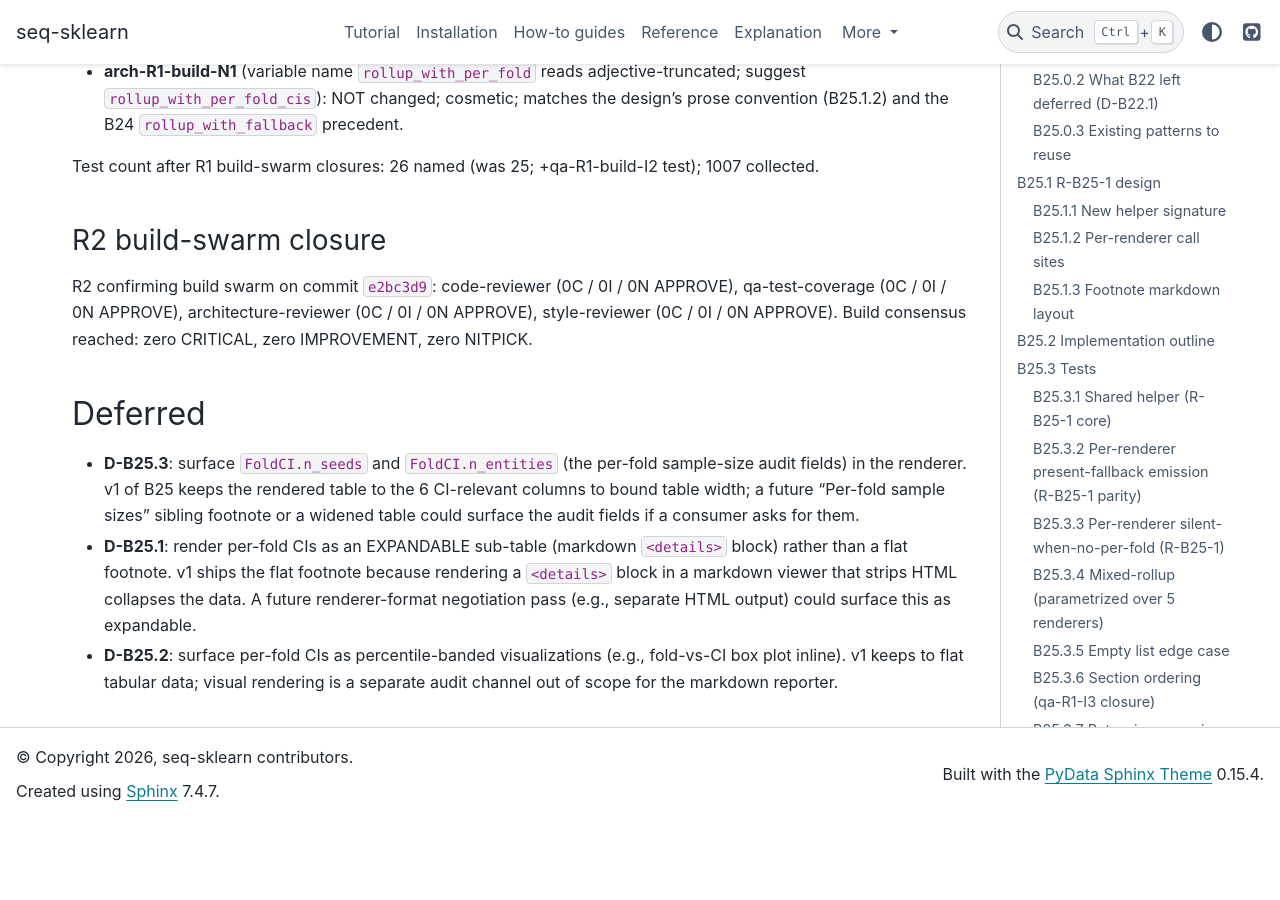
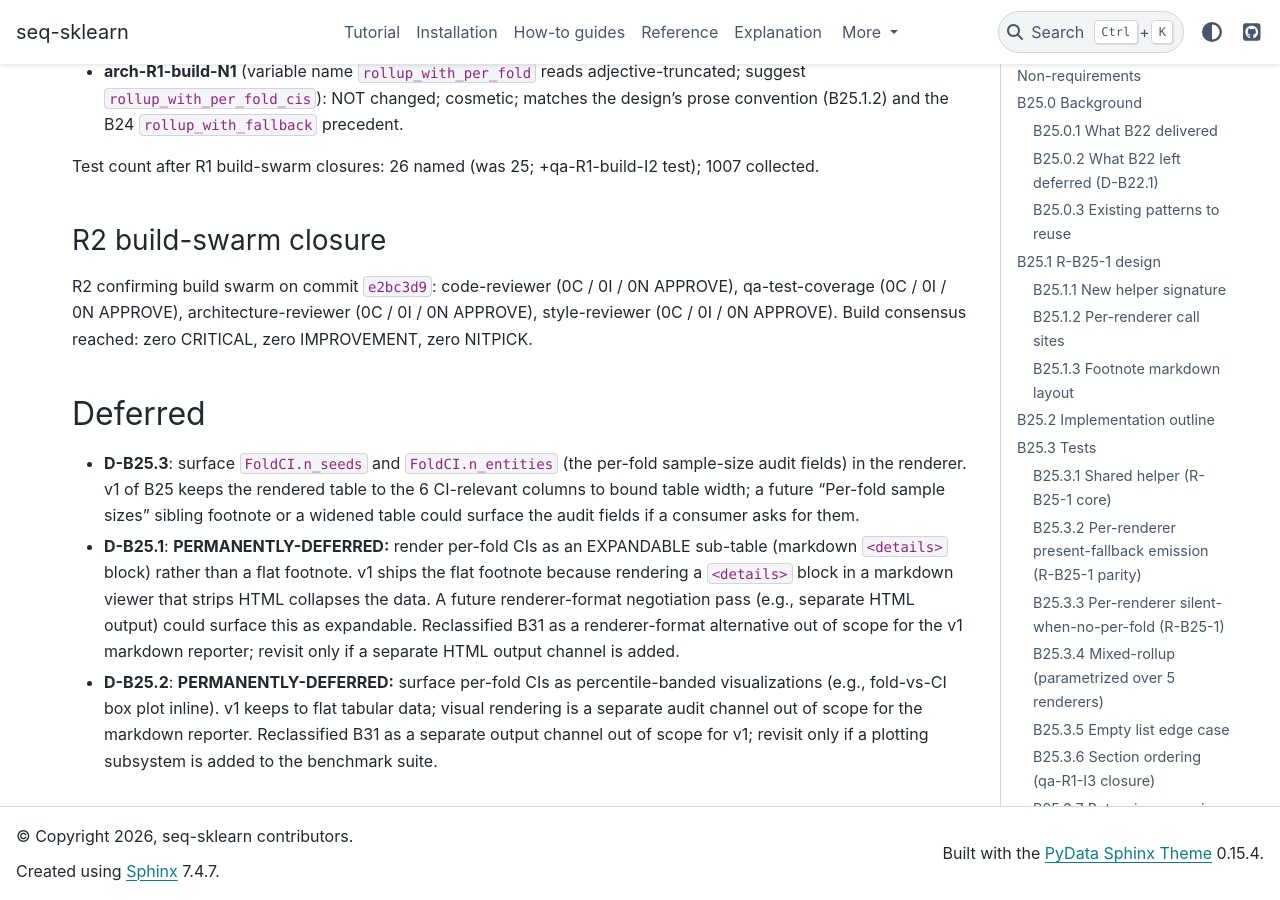
Before and after one commit to switch527/seq-sklearn, a Sphinx documentation site: the page built from docs/benchmark_suite_design_b25_delta.md, in a window 1280 px wide and 900 px high, scrolled down 10360 px. Built offline with Sphinx 7.4.7 and the PyData theme 0.15.4, drawn with Linux system fonts in a browser that asks for light colours; pages that are not in the unit, such as notebooks, are missing from menus; before the commit the page ends 11181 px from its top, so only the background shows below that.

Commit message:
docs(B31): permanent-defer sweep (D-B25.1 + D-B25.2 + D-B29.1 + D-B30.1)
Reclassify 4 open deferrals as PERMANENTLY-DEFERRED with
explicit rationale. Each is either an explicit "not-chosen
alternative" (D-B25.1 HTML details block, D-B25.2 visualizations,
D-B30.1 sibling layout) or "no-available-fields" (D-B29.1
Pairwise/TrainingTime bounds without n_rows/n_entities).

Doc-only sweep; zero code or test changes. 1084 tests
still pass. The PERMANENTLY-DEFERRED prefix is grep-stable
so future doc reviews can enumerate open vs permanent.

This makes the deferral inventory honest: 12 open deferrals
on post-B30 main are really 8 open + 4 permanent.

Co-Authored-By: Claude Opus 4.7 (1M context) <noreply@anthropic.com>

```diff
--- a/docs/benchmark_suite_design_b25_delta.md
+++ b/docs/benchmark_suite_design_b25_delta.md
@@ -542,15 +542,20 @@ reached: zero CRITICAL, zero IMPROVEMENT, zero NITPICK.
   a future "Per-fold sample sizes" sibling footnote or a
   widened table could surface the audit fields if a
   consumer asks for them.
-- **D-B25.1**: render per-fold CIs as an EXPANDABLE
-  sub-table (markdown `<details>` block) rather than a flat
-  footnote. v1 ships the flat footnote because rendering
-  a `<details>` block in a markdown viewer that strips HTML
-  collapses the data. A future renderer-format negotiation
-  pass (e.g., separate HTML output) could surface this as
-  expandable.
-- **D-B25.2**: surface per-fold CIs as percentile-banded
-  visualizations (e.g., fold-vs-CI box plot inline). v1
-  keeps to flat tabular data; visual rendering is a
-  separate audit channel out of scope for the markdown
-  reporter.
+- **D-B25.1**: **PERMANENTLY-DEFERRED:** render per-fold
+  CIs as an EXPANDABLE sub-table (markdown `<details>`
+  block) rather than a flat footnote. v1 ships the flat
+  footnote because rendering a `<details>` block in a
+  markdown viewer that strips HTML collapses the data. A
+  future renderer-format negotiation pass (e.g., separate
+  HTML output) could surface this as expandable.
+  Reclassified B31 as a renderer-format alternative out of
+  scope for the v1 markdown reporter; revisit only if a
+  separate HTML output channel is added.
+- **D-B25.2**: **PERMANENTLY-DEFERRED:** surface per-fold
+  CIs as percentile-banded visualizations (e.g., fold-vs-CI
+  box plot inline). v1 keeps to flat tabular data; visual
+  rendering is a separate audit channel out of scope for
+  the markdown reporter. Reclassified B31 as a separate
+  output channel out of scope for v1; revisit only if a
+  plotting subsystem is added to the benchmark suite.
```
Also changed, not shown: docs/benchmark_suite_design_b29_delta.md (+9 -6 lines), docs/benchmark_suite_design_b30_delta.md (+11 -6 lines), docs/benchmark_suite_design_b31_delta.md (added, +99 -0 lines).
